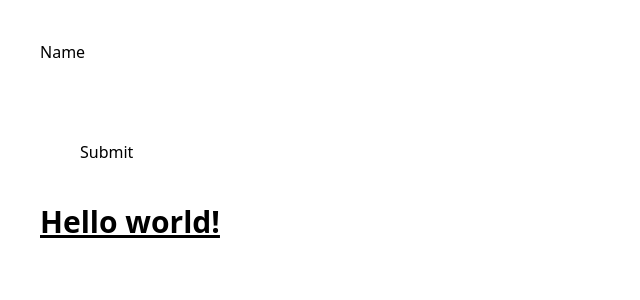
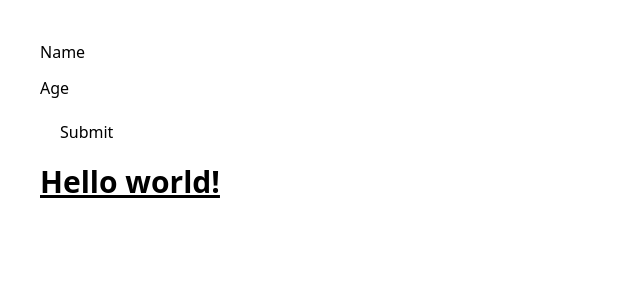
Before and after one commit to hasnat-shohag/expense-tracker, a React (Vite) app: page / in a window 1280 px wide. Shown: the top 300 px of the page, without its empty margins (0-640 px from the left). Built offline with nearby package versions, Linux system fonts and the light colour scheme.

Commit message:
project initialize with ts + vite + tailwind css

```diff
--- a/src/components/Form/Form.tsx
+++ b/src/components/Form/Form.tsx
@@ -5,15 +5,20 @@ const Form = () => {
 		<>
 			<form>
 				<div className="mb-3">
-					<label htmlFor="name" className="mb-3">
+					<label htmlFor="name" className="form-label">
 						Name
 					</label>
-					<br />
+					<input id="name" type="text" className="border-black" />
 				</div>
 				<div>
-					<input name="Name" id="name" className="border-black" />
+					<label htmlFor="name" className="form-label">
+						Age
+					</label>
+					<input id="name" type="text" className="border-black" />
 				</div>
-				<button type="submit" className="p-10">Submit</button>
+				<button type="submit" className="p-5">
+					Submit
+				</button>
 			</form>
 		</>
 	);
```
